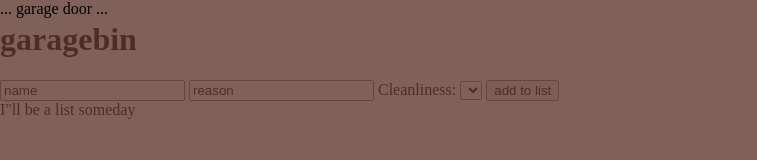
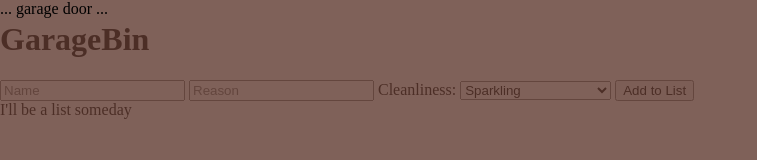
Before and after one commit to lindsaywparker/garage-bin, a website: page public/index.html in a window 1280 px wide. Shown: the full height of the page, 0-757 px from the left. Drawn offline with nearby package versions, Linux system fonts and the light colour scheme.

Commit message:
Add dropdown options, other housekeeping

```diff
--- a/public/index.html
+++ b/public/index.html
@@ -9,20 +9,30 @@
   </head>
   <body>
     <header>
-      <h1 class="logo">garage<span class="logo-highlight">bin</span></h1>
+      <h1 class="logo">Garage<span class="logo-highlight">Bin</span></h1>
     </header>
     <form class="new-item-form">
-      <input type="text" name="item-name" value="name">
-      <input type="text" name="item-reason" value="reason">
+      <input type="text" class="item-name" placeholder="Name" required>
+      <input type="text" class="item-reason" placeholder="Reason" required>
       <label for="cleanliness-dropdown">
         Cleanliness:
-        <select class="cleanliness-dropdown" name="cleanliness-dropdown"></select>
+        <select
+          class="cleanliness-dropdown"
+          name="cleanliness-dropdown"
+          placeholder="Select a cleanliness..."
+          required
+        >
+          <option disabled>Select a cleanliness...</option>
+          <option value="Sparkling">Sparkling</option>
+          <option value="Dusty">Dusty</option>
+          <option value="Rancid">Rancid</option>
+        </select>
       </label>
-      <button type="submit" name="button">add to list</button>
+      <input type="submit" class="button" value="Add to List" />
       <div class="status-msg"></div>
     </form>
     <div class="items-display">
-      I"ll be a list someday
+      I'll be a list someday
     </div>
     <div class="garage-door">
       ... garage door ...
```
